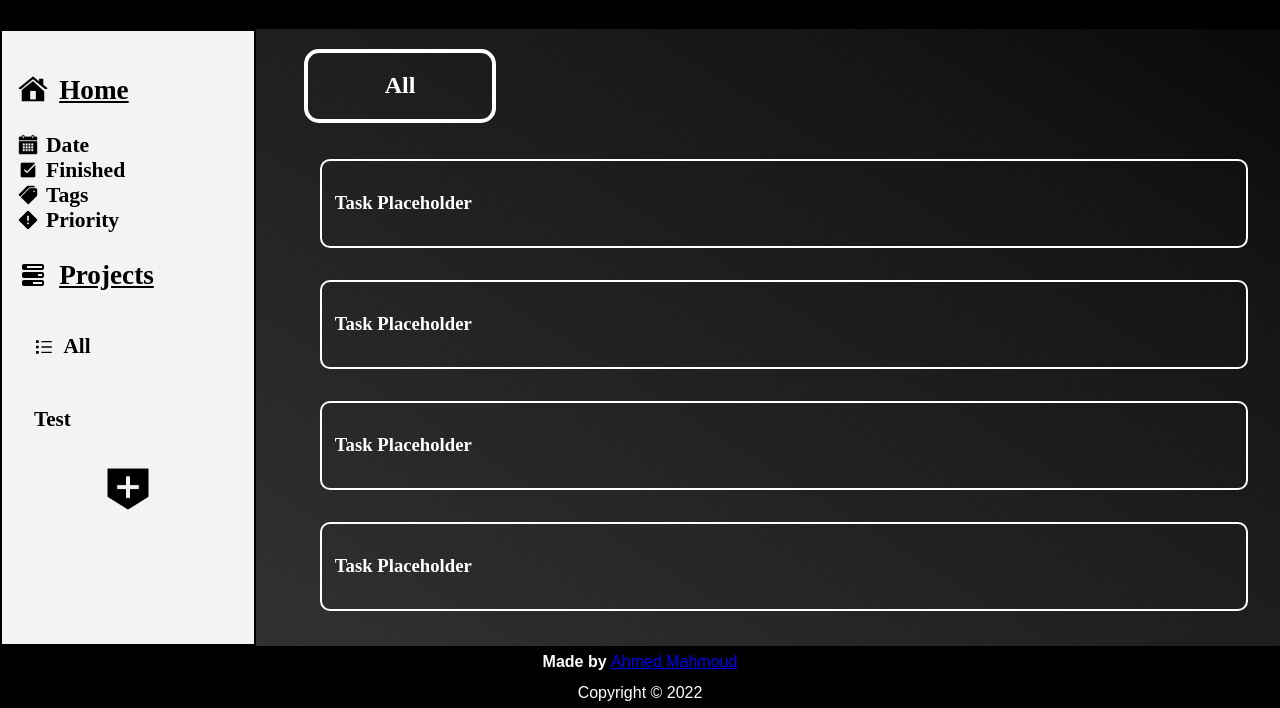
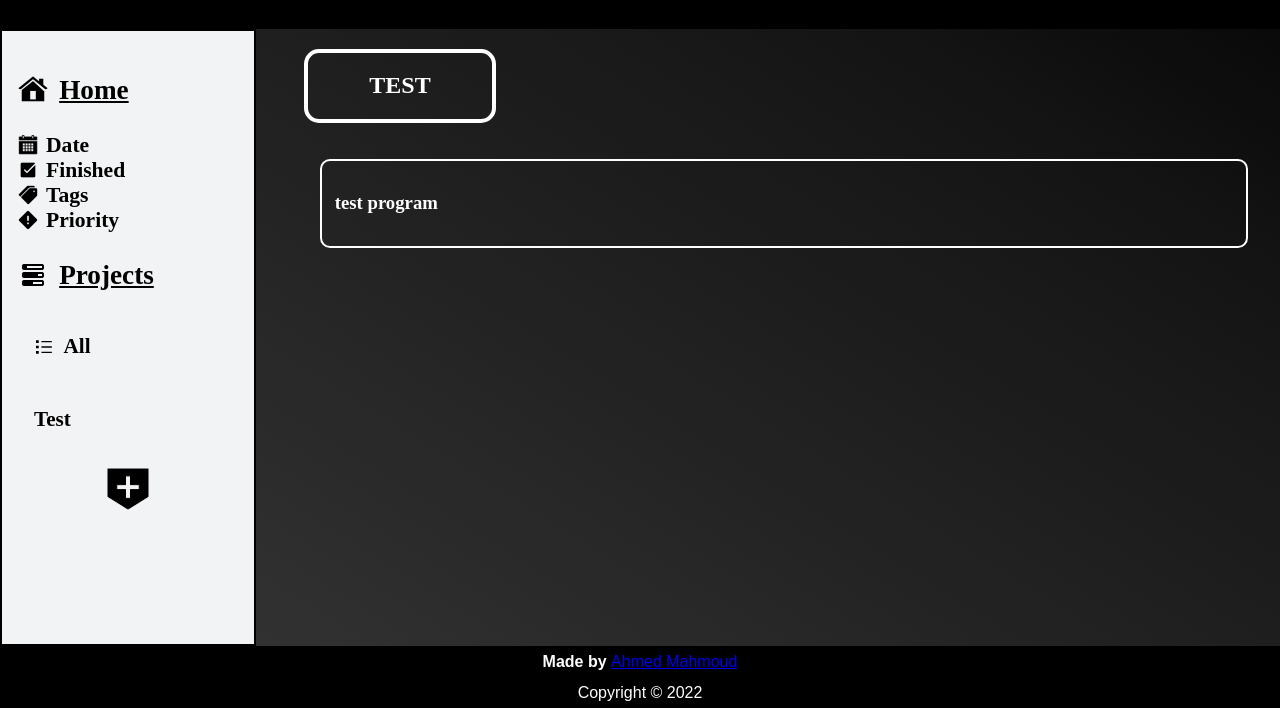
Before and after one commit to Ahmedmk11/todo-list, a website built with webpack: page src/index.html in a window 1280 px wide. Shown: the part 92-800 px from the top of the page. Built offline with nearby package versions, Linux system fonts and the light colour scheme.

Commit message:
Started showTasks and addTask functions to dynamically change html

```diff
--- a/src/index.html
+++ b/src/index.html
@@ -51,21 +51,7 @@
                     </div>
                 </div>
             </div>
-            <div id="tasks">
-                <h2 id="current-project">All</h2>
-                <div class="task-item">
-                    <h3>Task Placeholder</h3>
-                </div>
-                <div class="task-item">
-                    <h3>Task Placeholder</h3>
-                </div>
-                <div class="task-item">
-                    <h3>Task Placeholder</h3>
-                </div>
-                <div class="task-item">
-                    <h3>Task Placeholder</h3>
-                </div>
-            </div>
+            <div id="content"></div>
         </div>
 
         <footer>
--- a/src/scripts/app.js
+++ b/src/scripts/app.js
@@ -1,7 +1,7 @@
 import addIcon from './ui.js'
-tasks = [];
-projects = [];
-tags = [];
+let tasks = [];
+let projects = [];
+let tags = [];
 
 class Project {
     constructor(title) {
--- a/src/scripts/ui.js
+++ b/src/scripts/ui.js
@@ -24,7 +24,6 @@ const sidebar = document.getElementById('side-bar');
 const one = document.getElementById('one');
 const two = document.getElementById('two');
 const all = document.getElementById('all');
-const tasks = document.getElementById('tasks');
 const date = document.getElementById('date-icon');
 const finished = document.getElementById('finished-icon');
 const tag = document.getElementById('tag-icon');
@@ -42,12 +41,6 @@ priorityIcon.src = Priority;
 
 plusIcon.id = 'plus-icon-side';
 
-sidebarIcon.addEventListener('click', () => {
-    sidebarIcon.classList.toggle('show');
-    sidebar.classList.toggle('slide');
-    tasks.classList.toggle('slide-left');
-});
-
 projects.appendChild(plusIcon);
 header.appendChild(sidebarIcon);
 one.appendChild(homeIcon);
@@ -63,3 +56,32 @@ export function addIcon() {
     icn.src = List;
     return icn;
 }
+
+export function showTasks(name) {
+    const tasksContainer = document.createElement('div');
+    const header = document.createElement('h2');
+    tasksContainer.id = 'tasks';
+    header.id = 'current-project';
+    header.textContent = name;
+    tasksContainer.appendChild(header);
+    return tasksContainer;
+}
+
+export function addTask(title) {
+    const task = document.createElement('div');
+    const name = document.createElement('h3');
+    task.classList.add('task-item');
+    name.textContent = title;
+    task.appendChild(name);
+    return task;
+}
+
+let t = showTasks('TEST');
+t.appendChild(addTask('test program'))
+document.getElementById('content').appendChild(t);
+
+sidebarIcon.addEventListener('click', () => {
+    sidebarIcon.classList.toggle('show');
+    sidebar.classList.toggle('slide');
+    t.classList.toggle('slide-left');
+});
--- a/src/styles/style.scss
+++ b/src/styles/style.scss
@@ -245,7 +245,7 @@ footer {
 }
 
 #tasks {
-    width: 75%;
+    width: 100%;
     display: flex;
     flex-direction: column;
     justify-content: space-evenly;
@@ -316,3 +316,8 @@ footer {
         width: 20px;
     }
 }
+
+#content {
+    width: 75%;
+    height: 100%;
+}
```
Also changed, not shown: src/styles/style.css, 1 other file.
